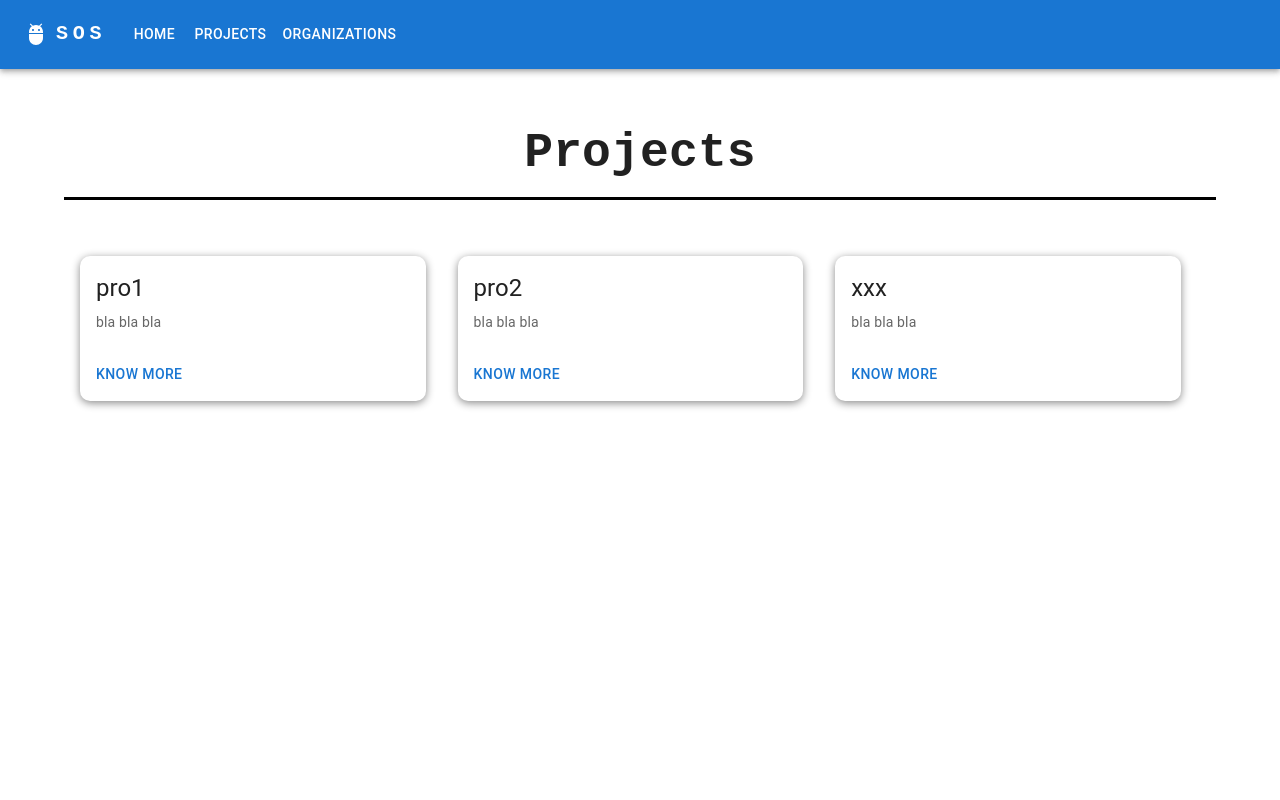
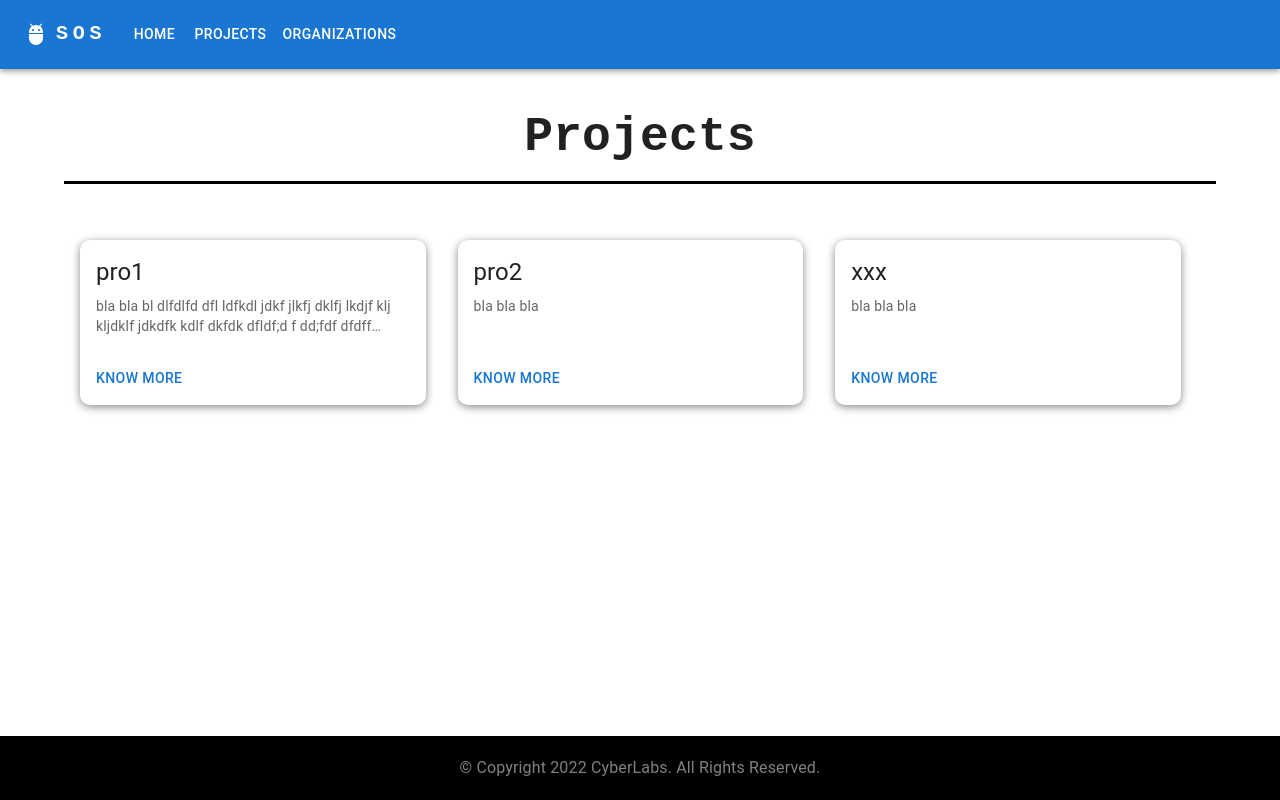
Before and after one commit to Cyber-Labs/sos, a React (Create React App) app: page /projects in a window 1280 px wide. Built offline with nearby package versions, Linux system fonts and the light colour scheme.

Commit message:
trim text css

```diff
--- a/src/App.css
+++ b/src/App.css
@@ -1,5 +1,16 @@
-.appeared{
+.appeared {
     opacity: 1 !important;
     transform: translateX(0px) !important;
     transition: all 500ms;
 }
+
+.trimText {
+    overflow: hidden;
+    text-overflow: ellipsis;
+    display: -webkit-box;
+    -webkit-box-orient: vertical;
+    -webkit-line-clamp: 2;
+    line-height: 1.5em;
+    max-height: 3em;
+    font-size: 14px;
+}
--- a/src/App.js
+++ b/src/App.js
@@ -6,6 +6,7 @@ import Home from "./pages/Home.page";
 import Organizations from "./pages/Organizatons.page";
 import Organization from "./components/Organization";
 import Projects from "./pages/Projects.page";
+import Footer from "./components/Footer";
 import "./App.css";
 
 function App() {
@@ -14,14 +15,19 @@ function App() {
       <CssBaseline />
       <Box sx={{ position: "relative", minHeight: "100vh" }}>
         <Navbar />
-        <Box sx={{ paddingTop: "1rem", paddingBottom: "4rem" }}>
+        <Box sx={{ paddingBottom: "4rem" }}>
           <Routes>
             <Route exact path="/" element={<Home />} />
             <Route exact path="/projects" element={<Projects />} />
             <Route exact path="/organizations" element={<Organizations />} />
-            <Route exact path="/organizations/:orgId" element={<Organization/>}/>
+            <Route
+              exact
+              path="/organizations/:orgId"
+              element={<Organization />}
+            />
           </Routes>
         </Box>
+        <Footer />
       </Box>
     </BrowserRouter>
   );
--- a/src/components/Footer.jsx
+++ b/src/components/Footer.jsx
@@ -7,7 +7,7 @@ const Footer = () => {
         backgroundColor: 'black',
         textAlign: 'center',
         color: 'rgb(255,255,255,0.5)',
-        padding: '2rem',
+        padding: '1.25rem',
         fontSize: '1rem',
         position: 'absolute',
         bottom: '0',
--- a/src/components/Header.jsx
+++ b/src/components/Header.jsx
@@ -45,7 +45,6 @@ const CountDown = () => {
           fontWeight: "700",
           marginY: "1.5rem",
           "font-family": "monospace !important",
-          // textShadow: '0 0 20px white'
         }}
       >
         Welcome To The Season Of Open Source
--- a/src/components/OrganizationCard.jsx
+++ b/src/components/OrganizationCard.jsx
@@ -26,7 +26,7 @@ export default function OrganzationCard({ details }) {
           <Typography gutterBottom variant="h5" component="div">
             {details.title}
           </Typography>
-          <Typography variant="body2" color="text.secondary">
+          <Typography variant="body2" color="text.secondary" className="trimText">
             {details.description}
           </Typography>
         </CardContent>
--- a/src/components/ProjectCard.jsx
+++ b/src/components/ProjectCard.jsx
@@ -5,20 +5,11 @@ import Typography from "@mui/material/Typography";
 import { CardActions, Button } from "@mui/material";
 import ProjectModal from "./ProjectModal";
 import { useState } from "react";
-function shortenText(text) {
-  let length = text.length;
-  let finalText = "";
-  let minLength = length;
-  if (minLength > 100) minLength = 100;
-  for (let i = 0; i < minLength; i++) {
-    finalText += text[i];
-  }
-  if (length > 100) return finalText + "...";
 
-  return finalText;
-}
 export default function ProjectCard({ details }) {
-  const [isModalOpen, setIsModalOpen] = useState(details.id==='1'?true:false);
+  const [isModalOpen, setIsModalOpen] = useState(
+    details.id === "1" ? true : false
+  );
   const handleModalOpen = () => {
     setIsModalOpen(true);
   };
@@ -36,7 +27,7 @@ export default function ProjectCard({ details }) {
           justifyContent: "space-between",
           borderRadius: "10px",
           boxShadow: "rgb(136 136 136) 0px 2px 8px",
-          m: 2
+          m: 2,
         }}
       >
         <CardContent>
@@ -46,9 +37,9 @@ export default function ProjectCard({ details }) {
           <Typography
             variant="body2"
             color="text.secondary"
-            style={{ wordWrap: "break-word" }}
+            className="trimText"
           >
-            {shortenText(details.description)}
+            {details.description}
           </Typography>
         </CardContent>
         <CardActions>
--- a/src/data/organizations.jsx
+++ b/src/data/organizations.jsx
@@ -15,7 +15,7 @@ const makeData = (
     makeData(
       11,
       "org1",
-      "bla bla bla",
+      "bla bla  flf ldfdlk dflkd kl fdl flfd ljfkl jlkfjdlkf jdlk jflk jdlfj dklfj dklfj dklfjdkldfjdlk jdklfj kljd fkjfkl jkdf jdklf kl jdklfjkl jdklf jbla",
       [1,2],
     ),
     makeData(
--- a/src/data/projects.jsx
+++ b/src/data/projects.jsx
@@ -25,7 +25,7 @@ const makeData = (
       11,
       "pro1",
       "organization!",
-      "bla bla bla",
+      "bla bla bl dlfdlfd dfl ldfkdl jdkf jlkfj dklfj lkdjf klj kljdklf jdkdfk kdlf dkfdk dfldf;d f dd;fdf dfdff dfdfld dflfdlk ffdla",
       [
         "node js",
         "react",
--- a/src/pages/Home.page.jsx
+++ b/src/pages/Home.page.jsx
@@ -11,7 +11,6 @@ const Home = () => {
       <Header />
       <About />
       <MyTimeLine />
-      <Footer />
     </>
   );
 };
```
